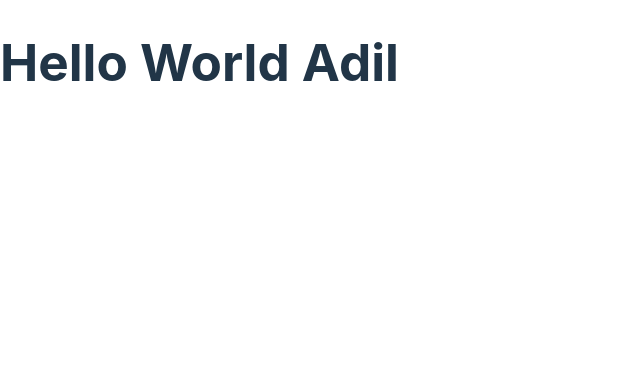
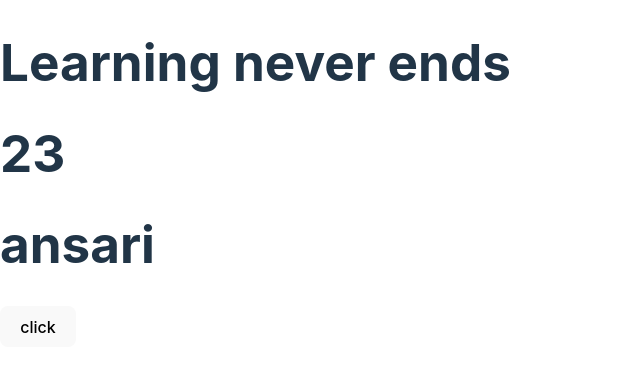
Before and after one commit to sanishkarkee/REACT-2024, a React (Vite) app: page / in a window 1280 px wide. Shown: the top 372 px of the page, without its empty margins (0-640 px from the left). Built offline with nearby package versions, Linux system fonts and the light colour scheme.

Commit message:
:sparkles: Video 16: React State

```diff
--- /dev/null
+++ b/src/Employee.jsx
@@ -0,0 +1,101 @@
+// import React, { Component } from 'react';
+
+//  1) data directly state mai define garera use gariyeko case
+
+// export default class Employee extends Component {
+//   constructor() {
+//     super();
+
+//     this.state = {
+//       //set the data in state / initialization
+//       name: 'Learning never ends',
+//       //   name: 1,
+
+//       age: 23,
+//       surname: 'ansari',
+//     };
+//   }
+
+//   changeName() {
+//     this.setState({
+//       //change the date in state
+//       name: 'Welcome to the channel',
+//       //   name: this.state.name + 1,
+
+//       age: 33,
+//       surname: 'qureshi',
+//     });
+//   }
+
+//   render() {
+//     return (
+//       <>
+//         <h1>{this.state.name}</h1>
+//         <h1>{this.state.age}</h1>
+//         <h1>{this.state.surname}</h1>
+//         <button
+//           onClick={() => {
+//             this.changeName();
+//           }}
+//         >
+//           click
+//         </button>
+//       </>
+//     );
+//   }
+// }
+
+//--- 2) If data is passed through props-----
+
+import React, { Component } from 'react';
+
+export default class Employee extends Component {
+  // There are 2 ways to initialize the state
+  //1) Using constructor
+  // constructor(props) {
+  //   super(props);
+
+  //   this.state = {
+  //     //set the data in state / initialization
+  //     name: this.props.name,
+
+  //     age: 23,
+  //     surname: 'ansari',
+  //   };
+  // }
+
+  // 2) Without using the constructor
+  state = {
+    name: 'Learning never ends',
+    age: 23,
+    surname: 'ansari',
+  };
+
+  changeName() {
+    this.setState({
+      //change the date in state
+      name: 'Welcome to the channel',
+      //   name: this.state.name + 1,
+
+      age: 33,
+      surname: 'qureshi',
+    });
+  }
+
+  render() {
+    return (
+      <>
+        <h1>{this.state.name}</h1>
+        <h1>{this.state.age}</h1>
+        <h1>{this.state.surname}</h1>
+        <button
+          onClick={() => {
+            this.changeName();
+          }}
+        >
+          click
+        </button>
+      </>
+    );
+  }
+}
--- a/src/Student.jsx
+++ /dev/null
@@ -1,23 +0,0 @@
-import React, { Component } from 'react';
-
-export default class Student extends Component {
-  constructor(props) {
-    super(props); // child class (Student) ko constructor le  parent class(Component) ko constructor call garna lai use gareko ho
-    console.log('Constructor from student');
-  }
-  render() {
-    return (
-      <>
-        <h1>Hello World {this.props.name}</h1>
-      </>
-    );
-  }
-}
-
-/*  NOTE:(Overall Points)
-1.Component call garnu bhaneko Object create hunu ho. Eg : <App/>
-2.Object create bhaye paxi chai constructor() automatically call hunxa
-3.child construtor() le parent constructor() call garna lai "Super()" keyword call garnai parxa OR
-  constructor() banaye paxi first line ma "Super()" lekhnai parxa
-4."this.props" use garna lai constructor() & super() ma props pass garnai parxa
- */
--- a/src/main.jsx
+++ b/src/main.jsx
@@ -1,13 +1,24 @@
 import React from 'react';
 import ReactDOM from 'react-dom/client';
-import Student from './Student';
+import Employee from './Employee';
 import './index.css';
 
 const root = ReactDOM.createRoot(document.getElementById('root'));
 
 root.render(
   <React.StrictMode>
-    <Student name='Adil' />
-    {/* Component call garnu bhaneko Object create hunu ho  */}
+    {/* 1) data directly state mai define garera use gariyeko case */}
+    {/* <Employee />  */}
+
+    {/* 2) If data is passed through props */}
+    <Employee name='adil' />
   </React.StrictMode>
 );
+/*
+Main point to remember (STATE = object):  ( Class component:State / Functional component: Hooks )
+
+1) Props ko data readonly hunxa, props data ma change garna lai STATE use garinxa
+2) State data are stored as variables
+3) State ko data change/modify bhaye paxi component chai re-render ot re display hunxa
+
+*/
```
